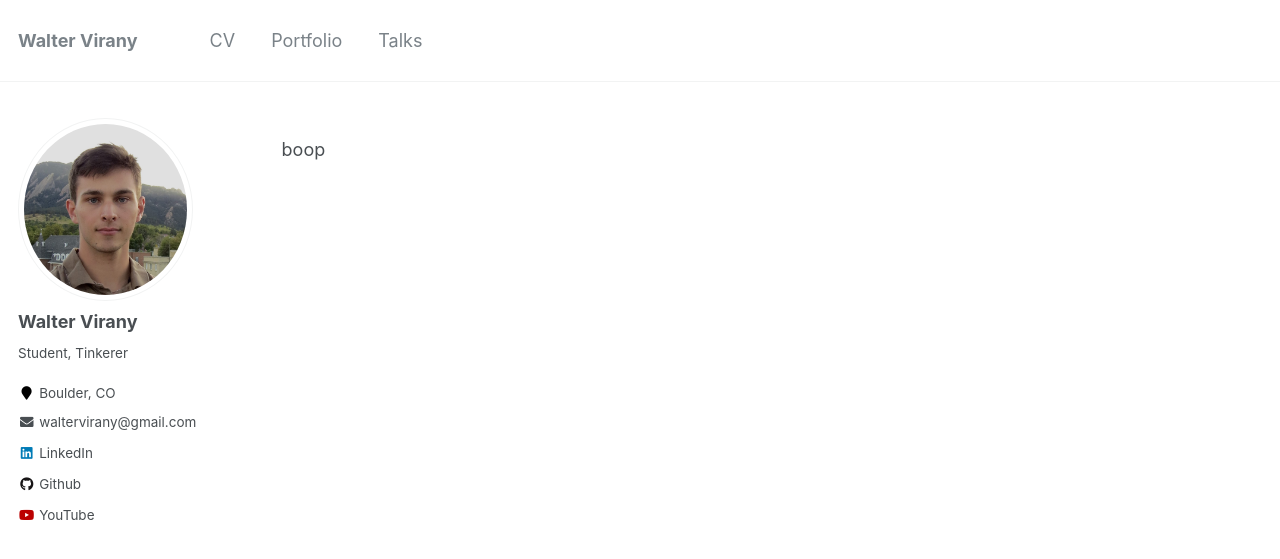
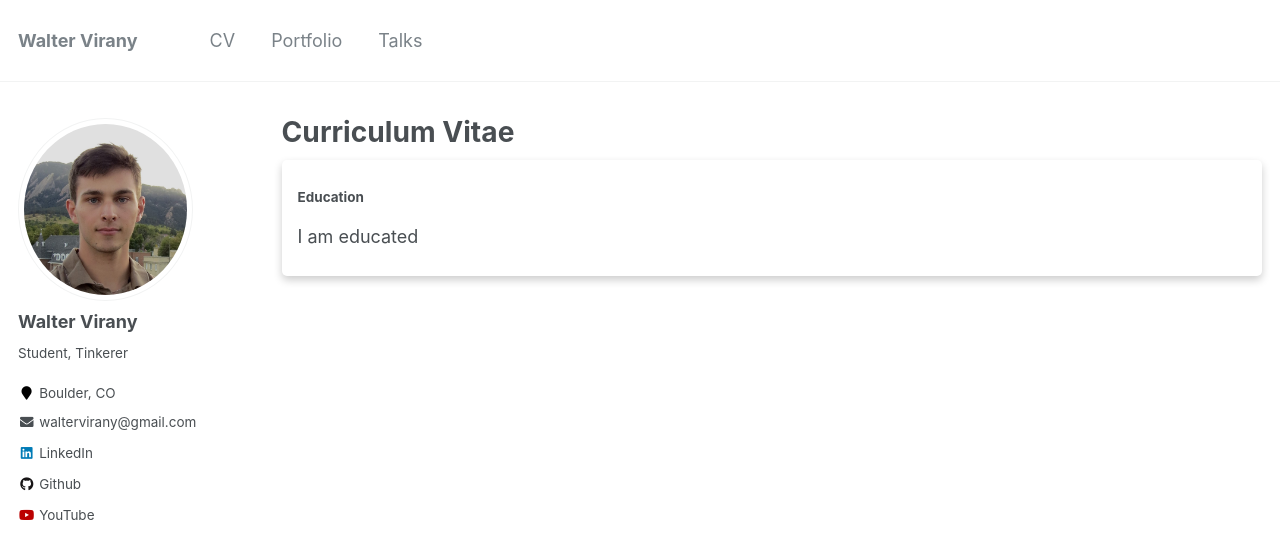
Before and after one commit to wvirany/wvirany.github.io, a Jekyll site: the page built from _pages/cv.html, in a window 1280 px wide. Shown: the top 559 px of the page. Built offline with Jekyll 4.4.1, drawn with Linux system fonts in a browser that asks for light colours.

Commit message:
Update cv

```diff
--- a/_pages/cv.html
+++ b/_pages/cv.html
@@ -1,6 +1,6 @@
 ---
 layout: archive
-title: ""
+title: "Curriculum Vitae"
 permalink: /cv/
 author_profile: true
 redirect_from:
@@ -26,6 +26,15 @@ redirect_from:
 </style>
 
 <body>
-<p>boop</p>
+
+    <div class="card">
+        <div class="container">
+          <h4><b>Education</b></h4>
+          <p>
+            I am educated
+          </p>
+        </div>
+    </div>
+
 </body>
 </html>
```
